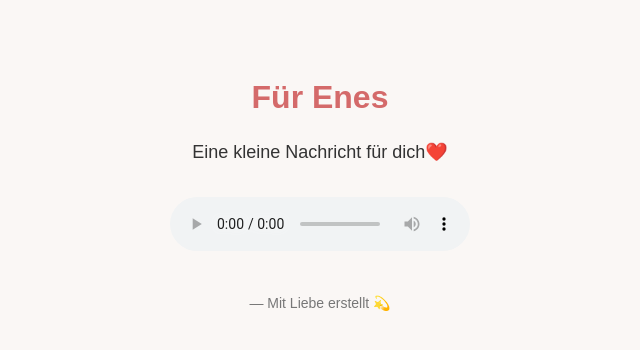
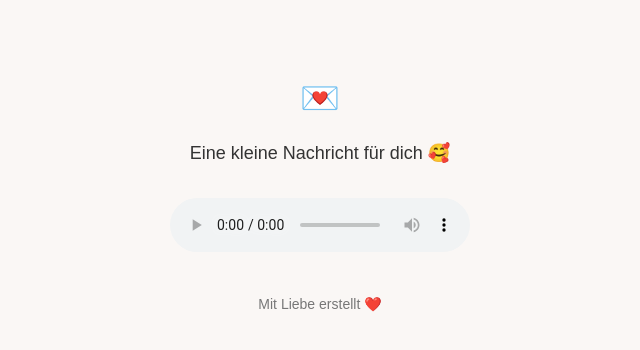
Before and after one commit to kuebraoezt-maker/audio, a plain HTML site: page index.html in a window 1280 px wide. Shown: the whole page, without its empty margins (320-960 px from the left). Drawn offline with Linux system fonts and the light colour scheme.

Commit message:
Nachricht Update

```diff
--- a/index.html
+++ b/index.html
@@ -3,12 +3,12 @@
 <head>
   <meta charset="UTF-8">
   <meta name="viewport" content="width=device-width, initial-scale=1.0">
-  <title>💌</title>
+  <title>Für Enes</title>
 </head>
 <body style="text-align:center; font-family:sans-serif; padding:50px; background-color:#faf7f5; color:#333;">
-  <h1 style="color:#d46a6a;"> Für Enes</h1>
+  <h1 style="color:#d46a6a;">💌</h1>
   <p style="max-width:500px; margin:auto; font-size:18px; line-height:1.6;">
-    Eine kleine Nachricht für dich❤️
+    Eine kleine Nachricht für dich 🥰
   </p>
 
   <audio controls style="margin-top:30px; width:300px;">
@@ -17,7 +17,7 @@
   </audio>
 
   <p style="margin-top:40px; font-size:14px; color:#777;">
-    — Mit Liebe erstellt 💫
+     Mit Liebe erstellt ❤️
   </p>
 </body>
 </html>
```
